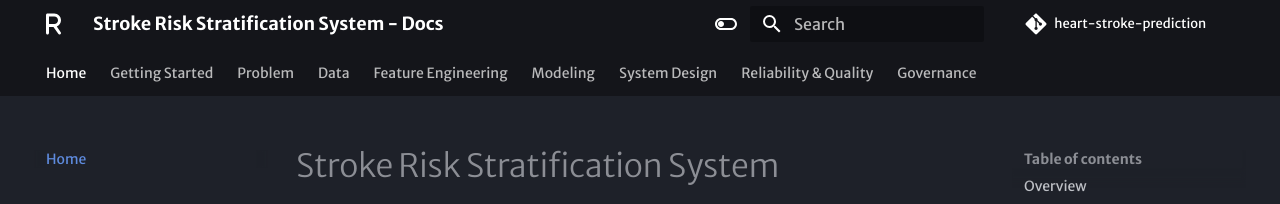
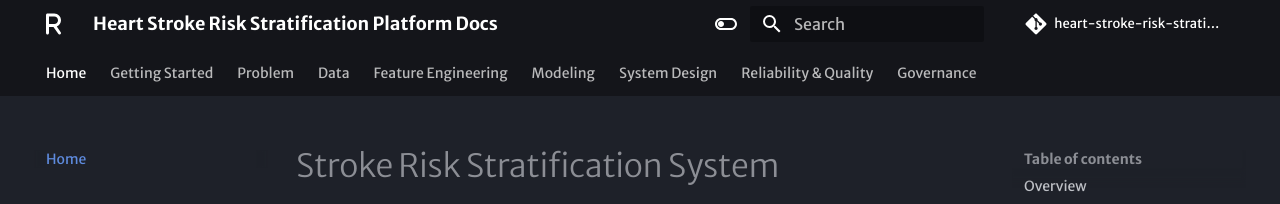
Before and after one commit to Rahul-404/heart-stroke-prediction, an MkDocs documentation site: the page built from docs/index.md, in a window 1280 px wide. Shown: the top 204 px of the page. Built offline with MkDocs 1.6.1 and Material for MkDocs 9.7.7, drawn with Linux system fonts in a browser that asks for light colours; some web fonts are replaced; comment, search, counter and statistics services are not loaded.

Commit message:
docs: update repo name

```diff
--- a/mkdocs.yml
+++ b/mkdocs.yml
@@ -1,11 +1,11 @@
-site_name: Stroke Risk Stratification System - Docs
-site_url: https://github.com/Rahul-404/heart-stroke-prediction/
+site_name: Heart Stroke Risk Stratification Platform Docs
+site_url: https://github.com/Rahul-404/heart-stroke-risk-stratification/
 site_description: >
   Analyze patient demographics, clinical data, and lifestyle habits to calculate stroke probability
   and classify individuals into specific clinical risk levels for better preventative care.
 
-repo_url: https://github.com/Rahul-404/heart-stroke-prediction
-repo_name: heart-stroke-prediction
+repo_url: https://github.com/Rahul-404/heart-stroke-risk-stratification
+repo_name: heart-stroke-risk-stratification
 
 theme:
   name: "material"
```
